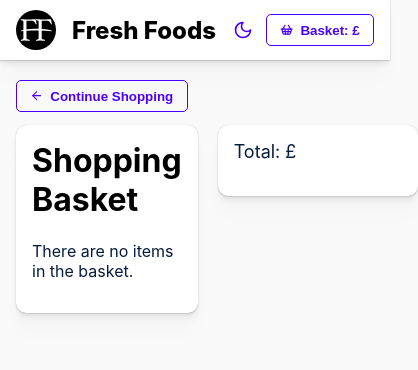
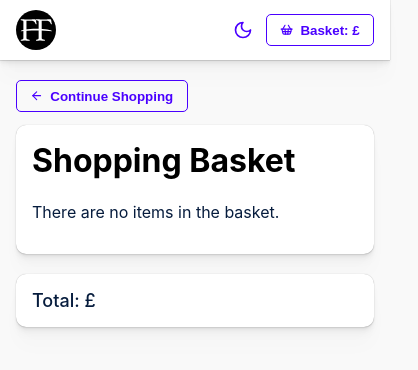
Before and after one commit to timto7/fresh-foods, a React (Vite) app: page /basket in a window 390 px wide. Shown: the top 370 px of the page, 418 px wide, since content can reach past the window. Built offline with nearby package versions, Linux system fonts and the light colour scheme.

Commit message:
Add responsiveness

```diff
--- a/src/components/BasketButton.tsx
+++ b/src/components/BasketButton.tsx
@@ -1,6 +1,5 @@
+import { LuShoppingBasket } from 'react-icons/lu';
 import { Link } from 'react-router-dom';
-
-import { LuShoppingBasket } from 'react-icons/lu';
 
 import useBasketStore from '../stores/basket-store';
 import Button from './Button';
--- a/src/components/ProductCard.tsx
+++ b/src/components/ProductCard.tsx
@@ -13,6 +13,10 @@ const StyledCard = styled(Card)`
   height: 200px;
   margin-bottom: 10px;
   width: 240px;
+
+  @media (max-width: 640px) {
+    width: 100%;
+  }
 `;
 
 const ProductCard = ({ product }: { product: Product }) => {
--- a/src/pages/Basket.tsx
+++ b/src/pages/Basket.tsx
@@ -1,4 +1,5 @@
 import { LuTrash2 } from 'react-icons/lu';
+import styled from 'styled-components';
 
 import BasketItem from '../components/BasketItem';
 import Button from '../components/Button';
@@ -7,6 +8,16 @@ import ContinueShoppingButton from '../components/ContinueShoppingButton';
 import Typography from '../components/Typography';
 import useBasketStore from '../stores/basket-store';
 
+const BasketLayout = styled.div`
+  display: grid;
+  grid-template-columns: auto 240px;
+  gap: 20px;
+
+  @media (max-width: 640px) {
+    grid-template-columns: 1fr;
+  }
+`;
+
 const BuyBox = () => {
   const basket = useBasketStore((state) => state.basket);
   const totalPrice = useBasketStore((state) => state.totalPrice);
@@ -14,11 +25,13 @@ const BuyBox = () => {
   return (
     <div>
       <Card>
-        <Typography style={{ fontSize: 18, marginTop: 0 }}>
+        <Typography style={{ fontSize: 18, fontWeight: 500, margin: 0 }}>
           Total: £{totalPrice}
         </Typography>
         {basket.length > 0 && (
-          <Button style={{ width: '100%' }}>Proceed to Checkout</Button>
+          <Button style={{ marginTop: '1em', width: '100%' }}>
+            Proceed to Checkout
+          </Button>
         )}
       </Card>
     </div>
@@ -59,12 +72,10 @@ const Basket = () => {
   return (
     <>
       <ContinueShoppingButton />
-      <div
-        style={{ display: 'grid', gridTemplateColumns: 'auto 200px', gap: 20 }}
-      >
+      <BasketLayout>
         <BasketList />
         <BuyBox />
-      </div>
+      </BasketLayout>
     </>
   );
 };
--- a/src/pages/ProductList.tsx
+++ b/src/pages/ProductList.tsx
@@ -1,27 +1,34 @@
+import styled from 'styled-components';
+
 import ProductCard from '../components/ProductCard';
+import Typography from '../components/Typography';
 import useProducts from '../hooks/useProducts';
+
+const ProductGrid = styled.div`
+  display: grid;
+  gap: 20px;
+  grid-template-columns: repeat(auto-fit, minmax(250px, 1fr));
+  justify-items: center;
+  width: 100%;
+
+  @media (max-width: 640px) {
+    grid-template-columns: 1fr;
+  }
+`;
 
 const ProductList = () => {
   const { data: products, isLoading, error } = useProducts();
 
-  if (isLoading) return <p>Loading...</p>;
+  if (isLoading) return <Typography>Loading...</Typography>;
 
-  if (error) return <p>Error: {error.message}</p>;
+  if (error) return <Typography>Error: {error.message}</Typography>;
 
   return (
-    <div
-      style={{
-        display: 'grid',
-        gap: '20px',
-        gridTemplateColumns: 'repeat(auto-fit, minmax(250px, 1fr))',
-        justifyItems: 'center',
-        width: '100%',
-      }}
-    >
+    <ProductGrid>
       {products?.map((product) => (
         <ProductCard key={product.id} product={product} />
       ))}
-    </div>
+    </ProductGrid>
   );
 };
 
--- a/src/routing/components/Header.tsx
+++ b/src/routing/components/Header.tsx
@@ -33,6 +33,10 @@ const SiteTitle = styled.span`
   color: ${(props) => props.theme.colors.text.solid};
   font-size: 24px;
   font-weight: 800;
+
+  @media (max-width: 640px) {
+    display: none;
+  }
 `;
 
 const Flex = styled.div`
```
